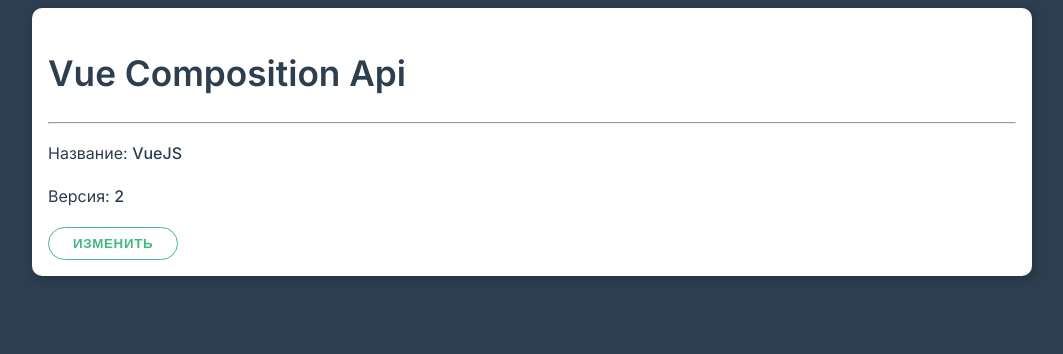
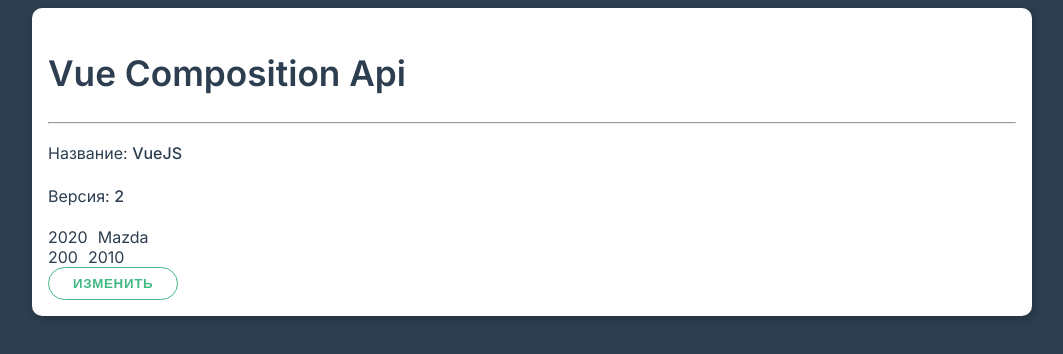
Before and after one commit to bamfl/vue, a Vue app in the folder module-12-vue-composition-api/: page / in a window 1280 px wide. Shown: the top 354 px of the page, without its empty margins (108-1171 px from the left). Built offline with nearby package versions, Linux system fonts and the light colour scheme.

Commit message:
feat: add ref and reactive

```diff
--- a/module-12-vue-composition-api/src/App.vue
+++ b/module-12-vue-composition-api/src/App.vue
@@ -6,19 +6,51 @@
       <p>Название: <strong>{{ framework }}</strong></p>
       <p>Версия: <strong>{{ version }}</strong></p>
 
-      <button class="btn" @click="changeVersion">Изменить</button>
+      <div class="row">
+        <div class="mr-10">{{ car.year }}</div>
+        <div>{{ car.brand }}</div>
+      </div>
+
+      <div class="row">
+        <div class="mr-10">{{ plane.passangers }}</div>
+        <div>{{ plane.year }}</div>
+      </div>
+
+      <button class="btn" @click="changeInfo">Изменить</button>
     </div>
   </div>
 </template>
 
 <script setup>
-import { ref } from 'vue';
+import { reactive, ref } from 'vue';
 
 const framework = ref('VueJS');
 const version = ref(2);
 
-function changeVersion() {
+const car = ref({
+  year: 2020,
+  brand: 'Mazda'
+});
+
+const plane = reactive({
+  passangers: 200,
+  year: 2010
+})
+
+function changeInfo() {
+  console.log(framework); // framework - RefImpl
+  console.log(framework.value); // framework.value - value
   framework.value = 'VueJS!';
   version.value = 3;
+
+  console.log(car); // car - RefImpl
+  console.log(car.value); // car.value - Proxy
+  car.value.year = 2022;
+  car.value.brand = 'Toyota';
+
+  console.log(plane); // plane - Proxy
+  console.log(plane.passangers); // plane.passangers - value
+  plane.passangers = 150;
+  plane.year = 2014;
 }
 </script>
--- a/module-12-vue-composition-api/src/theme.css
+++ b/module-12-vue-composition-api/src/theme.css
@@ -66,6 +66,14 @@
 /*.danger {*/
 /*    color: #e53935;*/
 /*}*/
+
+.row {
+  display: flex;
+}
+
+.mr-10 {
+  margin: 0 10px 0 0;
+}
 
 .btn {
     color: #42b983;
```
